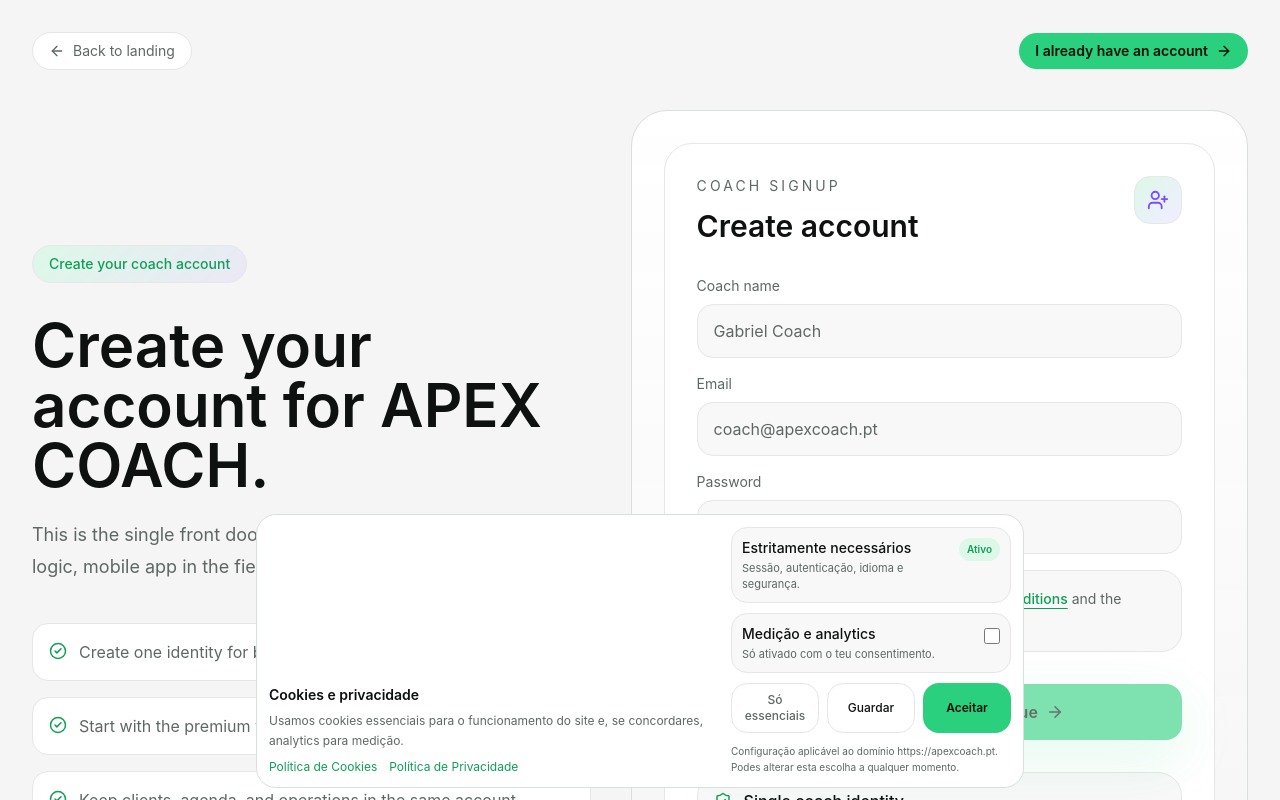
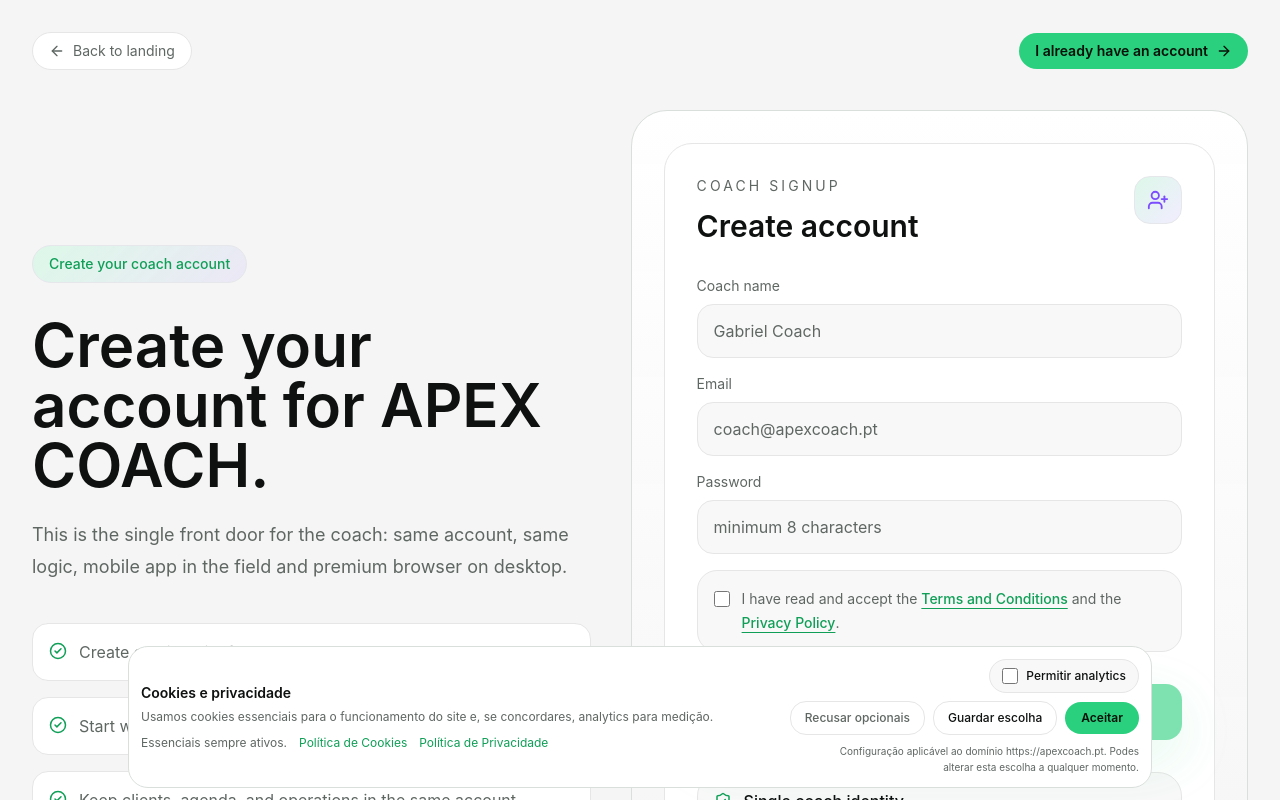
Before and after one commit to potter-53/apexcoach-web, a Next.js app: page /signup in a window 1280 px wide. Shown: the top 800 px of the page. Built offline with nearby package versions, Linux system fonts and the light colour scheme; no server answers.

Commit message:
Refine cookie banner actions and rejection flow

```diff
--- a/src/components/CookieBanner.jsx
+++ b/src/components/CookieBanner.jsx
@@ -9,13 +9,13 @@ import { hasCookieConsentChoice, readCookieConsent, saveCookieConsent } from "..
 const COPY = {
   title: "Cookies e privacidade",
   text: "Usamos cookies essenciais para o funcionamento do site e, se concordares, analytics para medição.",
-  essential: "Estritamente necessários",
-  analytics: "Medição e analytics",
-  acceptSelected: "Guardar",
-  acceptAll: "Aceitar",
-  essentialOnly: "Só essenciais",
+  analytics: "Permitir analytics",
+  reject: "Recusar opcionais",
+  accept: "Aceitar",
+  save: "Guardar escolha",
   policy: "Política de Cookies",
   privacy: "Política de Privacidade",
+  alwaysOn: "Essenciais sempre ativos.",
 };
 
 export default function CookieBanner() {
@@ -40,12 +40,13 @@ export default function CookieBanner() {
   if (!open) return null;
 
   return (
-    <div className="fixed bottom-3 left-3 right-3 z-[60] mx-auto max-w-3xl rounded-[20px] border border-[var(--border-strong)] bg-white p-3 shadow-[var(--shadow-panel)]">
-      <div className="grid gap-3 lg:grid-cols-[minmax(0,1fr)_280px] lg:items-end">
-        <div>
+    <div className="fixed bottom-3 left-3 right-3 z-[60] mx-auto max-w-5xl rounded-[20px] border border-[var(--border-strong)] bg-white p-3 shadow-[var(--shadow-panel)]">
+      <div className="grid gap-3 lg:grid-cols-[minmax(0,1fr)_auto] lg:items-center">
+        <div className="min-w-0">
           <p className="text-sm font-semibold text-[var(--text)]">{COPY.title}</p>
-          <p className="mt-1.5 text-xs leading-5 text-[var(--text-muted)]">{COPY.text}</p>
-          <div className="mt-2 flex flex-wrap gap-3 text-xs">
+          <p className="mt-1 text-xs leading-5 text-[var(--text-muted)]">{COPY.text}</p>
+          <div className="mt-2 flex flex-wrap items-center gap-x-3 gap-y-1 text-xs">
+            <span className="text-[var(--text-muted)]">{COPY.alwaysOn}</span>
             <Link href="/legal/cookies" className="text-[var(--accent-strong)] underline-offset-4 hover:underline">
               {COPY.policy}
             </Link>
@@ -55,33 +56,18 @@ export default function CookieBanner() {
           </div>
         </div>
 
-        <div className="grid gap-2.5">
-          <div className="rounded-[16px] border border-[var(--border)] bg-[var(--surface-muted)] p-2.5">
-            <div className="flex items-start justify-between gap-3">
-              <div>
-                <p className="text-sm font-medium text-[var(--text)]">{COPY.essential}</p>
-                <p className="mt-0.5 text-[11px] leading-4 text-[var(--text-muted)]">Sessão, autenticação, idioma e segurança.</p>
-              </div>
-              <span className="rounded-full bg-[var(--accent-soft)] px-2 py-1 text-[10px] font-semibold text-[var(--accent-strong)]">Ativo</span>
-            </div>
-          </div>
-
-          <label className="rounded-[16px] border border-[var(--border)] bg-[var(--surface-muted)] p-2.5">
-            <div className="flex items-start justify-between gap-3">
-              <div>
-                <p className="text-sm font-medium text-[var(--text)]">{COPY.analytics}</p>
-                <p className="mt-0.5 text-[11px] leading-4 text-[var(--text-muted)]">Só ativado com o teu consentimento.</p>
-              </div>
-              <input
-                type="checkbox"
-                checked={analytics}
-                onChange={(event) => setAnalytics(event.target.checked)}
-                className="mt-1 h-4 w-4 accent-[var(--accent)]"
-              />
-            </div>
+        <div className="flex flex-col gap-2 lg:items-end">
+          <label className="inline-flex items-center gap-2 rounded-full border border-[var(--border)] bg-[var(--surface-muted)] px-3 py-2 text-xs text-[var(--text)]">
+            <input
+              type="checkbox"
+              checked={analytics}
+              onChange={(event) => setAnalytics(event.target.checked)}
+              className="h-4 w-4 accent-[var(--accent)]"
+            />
+            <span className="font-medium">{COPY.analytics}</span>
           </label>
 
-          <div className="grid gap-2 sm:grid-cols-3">
+          <div className="flex flex-wrap items-center gap-2 lg:flex-nowrap">
             <button
               type="button"
               onClick={() => {
@@ -89,9 +75,9 @@ export default function CookieBanner() {
                 setAnalytics(false);
                 setOpen(false);
               }}
-              className="rounded-2xl border border-[var(--border)] bg-white px-3 py-2 text-xs font-medium text-[var(--text-muted)]"
+              className="rounded-2xl border border-[var(--border)] bg-white px-3.5 py-2 text-xs font-medium text-[var(--text-muted)]"
             >
-              {COPY.essentialOnly}
+              {COPY.reject}
             </button>
             <button
               type="button"
@@ -99,9 +85,9 @@ export default function CookieBanner() {
                 saveCookieConsent({ analytics });
                 setOpen(false);
               }}
-              className="rounded-2xl border border-[var(--border)] bg-white px-3 py-2 text-xs font-medium text-[var(--text)]"
+              className="rounded-2xl border border-[var(--border)] bg-white px-3.5 py-2 text-xs font-medium text-[var(--text)]"
             >
-              {COPY.acceptSelected}
+              {COPY.save}
             </button>
             <button
               type="button"
@@ -110,13 +96,13 @@ export default function CookieBanner() {
                 setAnalytics(true);
                 setOpen(false);
               }}
-              className="rounded-2xl bg-[var(--accent)] px-3 py-2 text-xs font-semibold text-[var(--accent-foreground)]"
+              className="rounded-2xl bg-[var(--accent)] px-4 py-2 text-xs font-semibold text-[var(--accent-foreground)]"
             >
-              {COPY.acceptAll}
+              {COPY.accept}
             </button>
           </div>
 
-          <p className="text-[10px] leading-4 text-[var(--text-muted)]">
+          <p className="max-w-[320px] text-[10px] leading-4 text-[var(--text-muted)] lg:text-right">
             Configuração aplicável ao domínio {LEGAL_CONFIG.websiteUrl}. Podes alterar esta escolha a qualquer momento.
           </p>
         </div>
```
